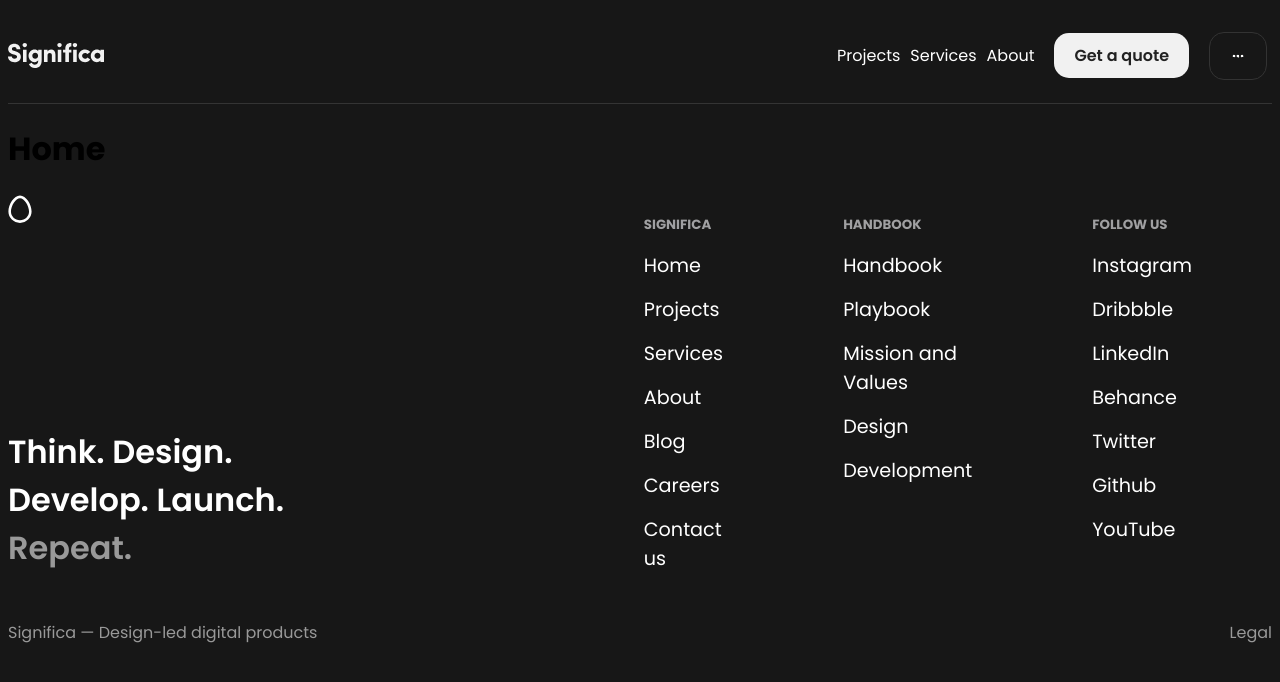
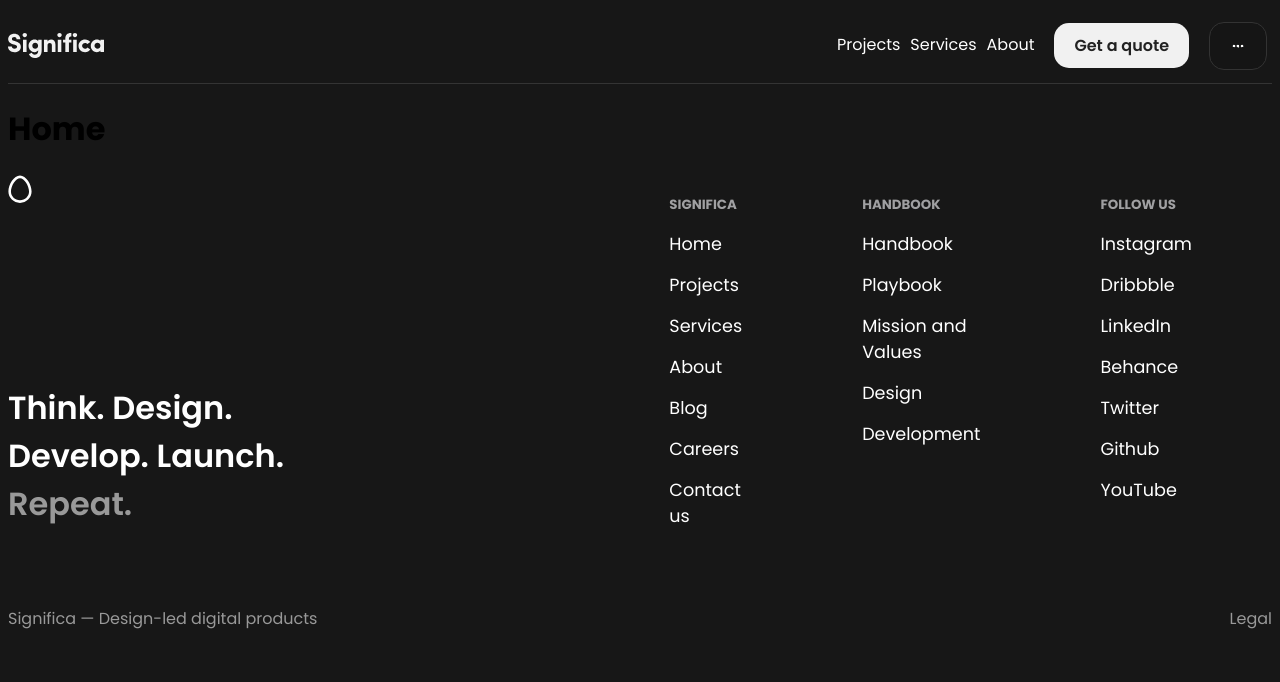
Before and after one commit to jairo2k5/significa-clone, a React (Vite) app: page / in a window 1280 px wide. Shown: the top 682 px of the page. Built offline with nearby package versions, Linux system fonts and the light colour scheme.

Commit message:
alguns elementos foram transformados em styled-components; adição de efeitos nos links da header.

```diff
--- a/src/App.jsx
+++ b/src/App.jsx
@@ -3,6 +3,7 @@
 import Footer from './components/Footer'
 
 function App() {
+  const menu = true
   return (
     <>
       <Header />
--- a/src/components/FooterList.jsx
+++ b/src/components/FooterList.jsx
@@ -1,7 +1,7 @@
 import styled from 'styled-components'
 
 const FooterList = styled.ul `
-margin-right: 80px;
+    margin-right: 80px;
     list-style-type: none;
     color: #fff;
     small {
@@ -11,7 +11,7 @@
     li {
         margin: 15px 0px 15px 0px;
         width: 100%;
-        font-size: 1.2em;
+        font-size: 1.1em;
     }
 `
 
--- a/src/components/Header.jsx
+++ b/src/components/Header.jsx
@@ -1,21 +1,32 @@
+/* Resources by Libraries */
 import { Link } from 'react-router-dom'
+
+/* Stylesheet */
+import './styles/Header.sass'
+
+/* Components */
 import Menu from './Menu'
-import './styles/Header.sass'
+
+/* Code */
 
 function Header() {
     return (
         <div className="header">
-            <Link to={'/'}>
-                <img src="/significa.svg" alt="Significa" />
-            </Link>
+            <div className="significa-home">
+                <Link to={'/'}>
+                    <img src="/significa.svg" alt="Significa" />
+                </Link>
+            </div>
             <div className="links">
-                <Link to={'/projects'}>Projects</Link>
-                <Link to={'/services'}>Services</Link>
-                <Link to={'/about'}>About</Link>
+                <Link to={'/projects'} is_route='true'>Projects</Link>
+                <Link to={'/services'} is_route='true'>Services</Link>
+                <Link to={'/about'} is_route='true'>About</Link>
                 <Link to={'/get-a-quote'}>
                     <button>Get a quote</button>
                 </Link>
-                <Menu />
+                <Menu>
+                    <svg width="16" height="16" fill="none" xmlns="http://www.w3.org/2000/svg"><path fill="currentColor" d="M3 7h2v2H3zM7 7h2v2H7zM11 7h2v2h-2z"></path><path d="M8.6 8.8c-.5 0-1.2.1-1.4-.4 0-.2-.2-.7.1-.7.2 0 .2-.3.5-.3.1 0 .5 0 .6.2M11.7 8.6l-.3-.3V8c0-.3.1-.3.4-.4.2-.1.5-.2.7 0l.2.4v.5M4.3 8.6c.2 0 .3-.2.4-.3V8c0-.3-.2-.3-.4-.4-.2-.1-.6-.2-.8 0l-.1.4v.5" stroke="#fff" stroke-width="1.2" stroke-linecap="round"></path></svg>
+                </Menu>
             </div>
         </div>
     )
--- a/src/components/Menu.jsx
+++ b/src/components/Menu.jsx
@@ -1,11 +1,20 @@
-import './styles/Menu.sass'
+import styled from 'styled-components'
 
-function Menu() {
-    return (
-        <div className="menu">
-            <svg width="16" height="16" fill="none" xmlns="http://www.w3.org/2000/svg"><path fill="currentColor" d="M3 7h2v2H3zM7 7h2v2H7zM11 7h2v2h-2z"></path><path d="M8.6 8.8c-.5 0-1.2.1-1.4-.4 0-.2-.2-.7.1-.7.2 0 .2-.3.5-.3.1 0 .5 0 .6.2M11.7 8.6l-.3-.3V8c0-.3.1-.3.4-.4.2-.1.5-.2.7 0l.2.4v.5M4.3 8.6c.2 0 .3-.2.4-.3V8c0-.3-.2-.3-.4-.4-.2-.1-.6-.2-.8 0l-.1.4v.5" stroke="#fff" stroke-width="1.2" stroke-linecap="round"></path></svg>
-        </div>
-    )
-}
+const Menu = styled.button `
+    color: #fff;
+    padding: 15px 20px;
+    border: 1px solid #333;
+    cursor: pointer;
+    border-radius: 15px;
+    transition-duration: 150ms;
+    margin: 0px 5px 0px 5px;
+    display: grid;
+    align-self: center;
+    background: #151515;
+    &:hover {
+        border: #ffb44386 solid 1px;
+        box-shadow: 0px 0px 2px 2px #ffb4435e;
+    }
+`
 
 export default Menu
--- a/src/components/styles/Footer.sass
+++ b/src/components/styles/Footer.sass
@@ -17,6 +17,7 @@
     display: flex
     flex-direction: row
 .end-footer
+    margin-top: 30px
     display: flex
     color: #999
     justify-content: space-between
--- a/src/components/styles/Header.sass
+++ b/src/components/styles/Header.sass
@@ -5,11 +5,12 @@
     flex-direction: row
     justify-content: space-between
     align-items: center
-    padding: 15px 0 15px 0
+    padding: 5px 0 5px 0
     border-bottom: 1px solid #8a8a8a41
-    a
-        display: flex
-        align-items: center
+    .significa-home
+        a
+            display: flex
+            align-items: center
     .links
         display: flex
         flex-direction: row
@@ -32,3 +33,8 @@
                 font-size: $default-font-size
                 &:hover
                     box-shadow: 0px 0px 2px 2px #ffb44396
+        a[is_route='true']
+            border-bottom: 2px solid rgba(0, 0, 0, 0)
+            transition: 250ms
+            &:hover
+                border-bottom: 2px solid #ddd
--- a/src/components/styles/Menu.sass
+++ /dev/null
@@ -1,13 +0,0 @@
-.menu
-    color: #fff
-    padding: 15px 20px
-    border: 1px solid #333
-    cursor: pointer
-    border-radius: 15px
-    transition-duration: 150ms
-    margin: 0px 5px 0px 5px
-    display: grid
-    align-self: center
-    &:hover
-        border: #ffb44386 solid 1px
-        box-shadow: 0px 0px 2px 2px #ffb4435e
```
